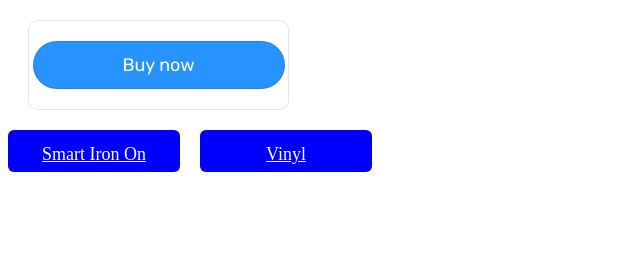
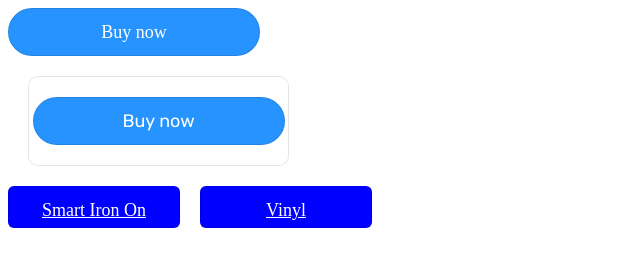
Before and after one commit to Rubellite-Ltd/Rubellite-Ltd.github.io, a plain HTML site: page Store/buttons.html in a window 1280 px wide. Shown: the whole page, without its empty margins (0-640 px from the left). Drawn offline with Linux system fonts and the light colour scheme.

Commit message:
Update buttons.html

```diff
--- a/Store/buttons.html
+++ b/Store/buttons.html
@@ -8,6 +8,22 @@
   <link rel="stylesheet" href="https://fonts.googleapis.com/css?family=Rubik" />
 </head>
 <body>
+
+  <a target="_blank" rel="noopener noreferrer" href="https://square.link/u/gcERh6kW?src=embed" style="
+  display: inline-block;
+  font-size: 18px;
+  line-height: 48px;
+  height: 48px;
+  color: #ffffff;
+  min-width: 212px;
+  background-color: #2693ff;
+  text-align: center;
+  box-shadow: 0 0 0 1px rgba(0,0,0,.1) inset;
+  border-radius: 50px;
+  text-decoration: none;
+  padding: 0 20px;
+">Buy now</a>
+
   <div style="
     overflow: auto;
     display: flex;
```
